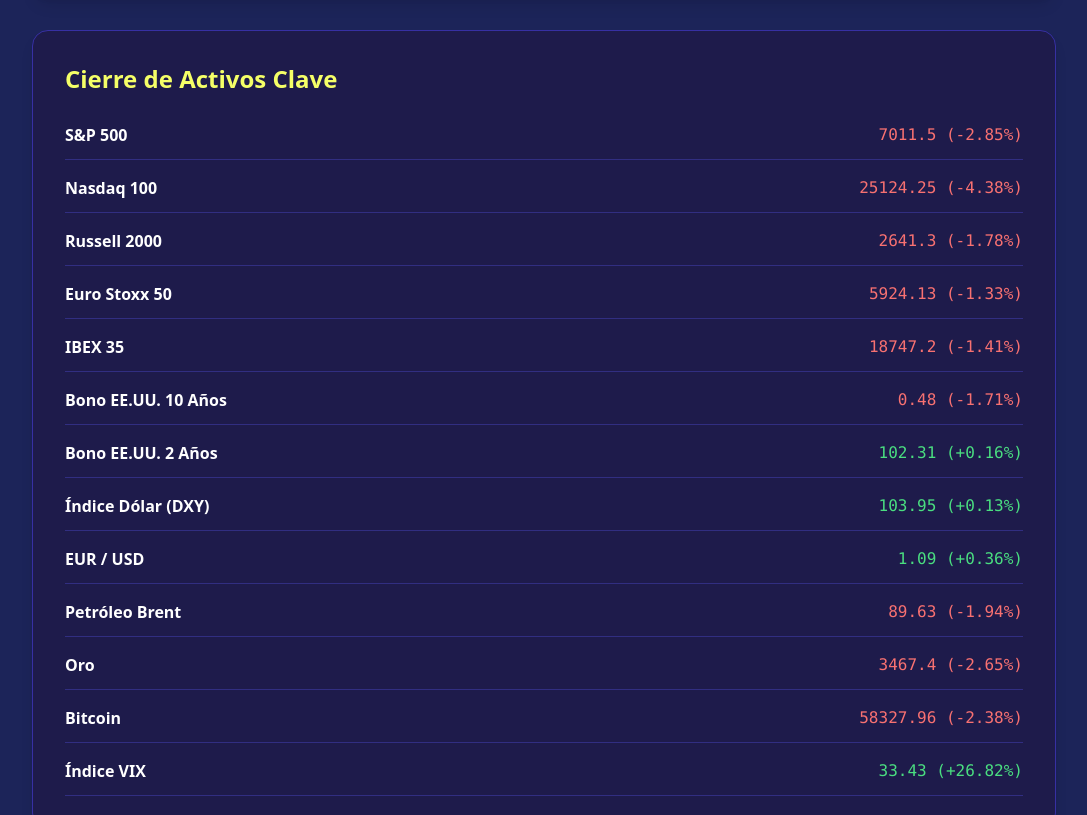
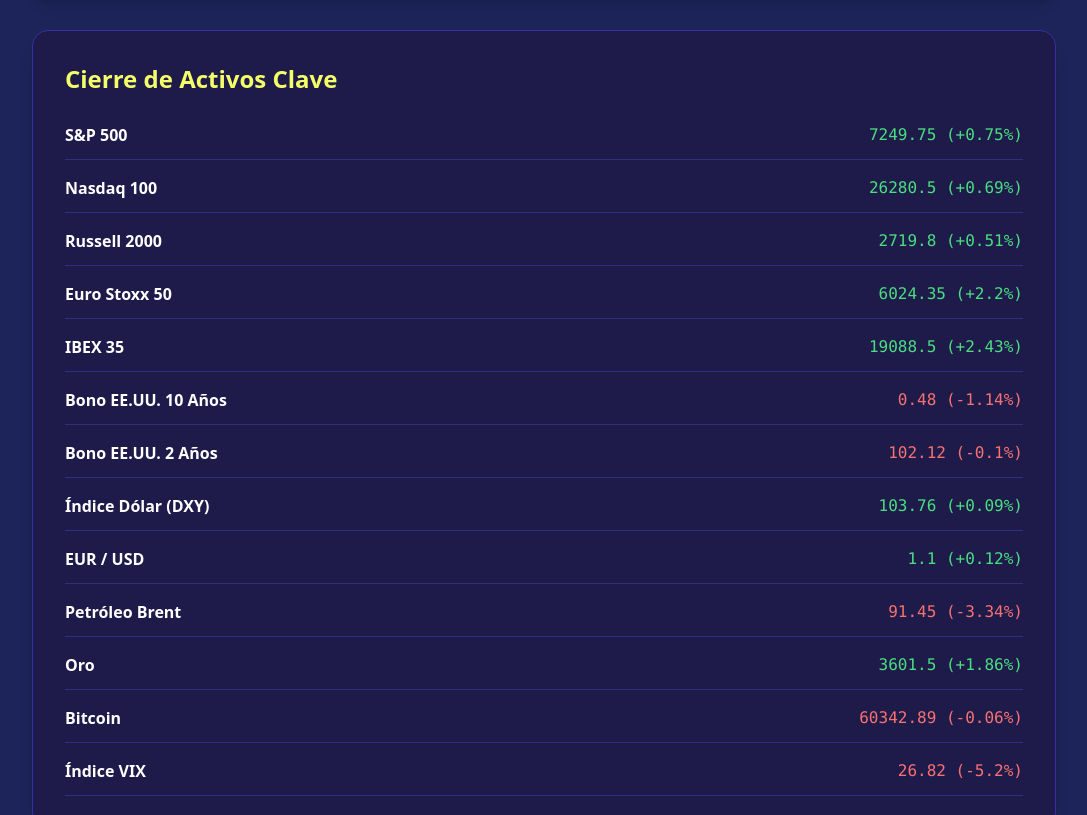
Before and after one commit to aguarinosm/mercado_bot.py, a plain HTML site: page index.html in a window 1280 px wide. Shown: the part 711-1526 px from the top of the page, without its empty margins (96-1183 px from the left). Drawn offline with nearby package versions, Linux system fonts and the light colour scheme.

Commit message:
Actualizar web diaria automática

```diff
--- a/index.html
+++ b/index.html
@@ -3,7 +3,7 @@
 <head>
     <meta charset="UTF-8">
     <meta name="viewport" content="width=device-width, initial-scale=1.0">
-    <title>Terminal Macro-Financiero | 25-11-2026</title>
+    <title>Terminal Macro-Financiero | 26-11-2026</title>
     <script src="https://cdn.tailwindcss.com"></script>
     <style>
         body { background-color: #1C2459; color: #ffffff; font-family: system-ui, -apple-system, sans-serif; }
@@ -15,14 +15,14 @@
         <!-- CABECERA -->
         <header class="border-b border-indigo-800 pb-4">
             <h1 class="text-4xl font-extrabold text-[#F5FF67]">Briefing de Mercados</h1>
-            <p class="text-indigo-300 mt-2 text-sm uppercase tracking-wider">Despliegue Analítico • Fecha: 25-11-2026</p>
+            <p class="text-indigo-300 mt-2 text-sm uppercase tracking-wider">Despliegue Analítico • Fecha: 26-11-2026</p>
         </header>
 
         <!-- BLOQUE 1: RESUMEN DUMMIES (AMARILLO GIGANTE) -->
         <section class="bg-custom-yellow p-6 md:p-8 rounded-2xl shadow-xl space-y-3 border-4 border-[#F5FF67]">
             <h2 class="text-2xl font-black uppercase tracking-wide">El mercado en 1 minuto</h2>
             <p class="text-lg font-medium leading-relaxed">
-                El mercado está en modo 'tormenta'. Los inversores tienen miedo porque el dinero es más caro de pedir prestado (los tipos de interés están altos). Como cuesta más financiarse, las empresas tienen más difícil crecer, y por eso la gente prefiere vender sus acciones y buscar refugios seguros.
+                Día de navegación tranquila. La economía crece a buen ritmo pero sin sobrecalentarse, y la inflación parece controlada. Esto es como ir en barco con el viento a favor: las empresas pueden planificar su futuro y los inversores compran acciones con confianza.
             </p>
         </section>
 
@@ -30,7 +30,7 @@
         <section class="bg-indigo-950 p-6 md:p-8 rounded-2xl border border-indigo-800 shadow-lg space-y-6">
             <h2 class="text-2xl font-bold text-[#F5FF67]">Monitor Macro & FED</h2>
             <p class="text-indigo-100 leading-relaxed text-lg">
-                <strong>Análisis Institucional:</strong> La volatilidad repunta (VIX en 33.43) en un contexto de reajuste de carteras. Con los tipos de la FED en 3.88% y la inflación persistente, el coste de oportunidad medido por el bono a 10 años (0.48%) sigue asfixiando los múltiplos de la renta variable tecnológica.
+                <strong>Análisis Institucional:</strong> Entorno macroeconómico acomodaticio o asimilado por el consenso. La lectura de inflación (337.476) y un mercado laboral estabilizado permiten que los índices directores extiendan su estructura técnica, con el bono a 10 años estabilizado en 0.48%.
             </p>
             <div class="grid grid-cols-2 md:grid-cols-4 gap-4 mt-6">
                 <div class="bg-[#1C2459] p-4 rounded-xl border border-indigo-800 text-center">
@@ -59,67 +59,67 @@
 
         <li class='flex justify-between border-b border-indigo-900 py-3 items-center'>
             <span class='font-semibold'>S&P 500</span>
-            <span class='font-mono text-red-400'>7011.5 (-2.85%)</span>
+            <span class='font-mono text-green-400'>7249.75 (+0.75%)</span>
         </li>
 
         <li class='flex justify-between border-b border-indigo-900 py-3 items-center'>
             <span class='font-semibold'>Nasdaq 100</span>
-            <span class='font-mono text-red-400'>25124.25 (-4.38%)</span>
+            <span class='font-mono text-green-400'>26280.5 (+0.69%)</span>
         </li>
 
         <li class='flex justify-between border-b border-indigo-900 py-3 items-center'>
             <span class='font-semibold'>Russell 2000</span>
-            <span class='font-mono text-red-400'>2641.3 (-1.78%)</span>
+            <span class='font-mono text-green-400'>2719.8 (+0.51%)</span>
         </li>
 
         <li class='flex justify-between border-b border-indigo-900 py-3 items-center'>
             <span class='font-semibold'>Euro Stoxx 50</span>
-            <span class='font-mono text-red-400'>5924.13 (-1.33%)</span>
+            <span class='font-mono text-green-400'>6024.35 (+2.2%)</span>
         </li>
 
         <li class='flex justify-between border-b border-indigo-900 py-3 items-center'>
             <span class='font-semibold'>IBEX 35</span>
-            <span class='font-mono text-red-400'>18747.2 (-1.41%)</span>
+            <span class='font-mono text-green-400'>19088.5 (+2.43%)</span>
         </li>
 
         <li class='flex justify-between border-b border-indigo-900 py-3 items-center'>
             <span class='font-semibold'>Bono EE.UU. 10 Años</span>
-            <span class='font-mono text-red-400'>0.48 (-1.71%)</span>
+            <span class='font-mono text-red-400'>0.48 (-1.14%)</span>
         </li>
 
         <li class='flex justify-between border-b border-indigo-900 py-3 items-center'>
             <span class='font-semibold'>Bono EE.UU. 2 Años</span>
-            <span class='font-mono text-green-400'>102.31 (+0.16%)</span>
+            <span class='font-mono text-red-400'>102.12 (-0.1%)</span>
         </li>
 
         <li class='flex justify-between border-b border-indigo-900 py-3 items-center'>
             <span class='font-semibold'>Índice Dólar (DXY)</span>
-            <span class='font-mono text-green-400'>103.95 (+0.13%)</span>
+            <span class='font-mono text-green-400'>103.76 (+0.09%)</span>
         </li>
 
         <li class='flex justify-between border-b border-indigo-900 py-3 items-center'>
             <span class='font-semibold'>EUR / USD</span>
-            <span class='font-mono text-green-400'>1.09 (+0.36%)</span>
+            <span class='font-mono text-green-400'>1.1 (+0.12%)</span>
         </li>
 
         <li class='flex justify-between border-b border-indigo-900 py-3 items-center'>
             <span class='font-semibold'>Petróleo Brent</span>
-            <span class='font-mono text-red-400'>89.63 (-1.94%)</span>
+            <span class='font-mono text-red-400'>91.45 (-3.34%)</span>
         </li>
 
         <li class='flex justify-between border-b border-indigo-900 py-3 items-center'>
             <span class='font-semibold'>Oro</span>
-            <span class='font-mono text-red-400'>3467.4 (-2.65%)</span>
+            <span class='font-mono text-green-400'>3601.5 (+1.86%)</span>
         </li>
 
         <li class='flex justify-between border-b border-indigo-900 py-3 items-center'>
             <span class='font-semibold'>Bitcoin</span>
-            <span class='font-mono text-red-400'>58327.96 (-2.38%)</span>
+            <span class='font-mono text-red-400'>60342.89 (-0.06%)</span>
         </li>
 
         <li class='flex justify-between border-b border-indigo-900 py-3 items-center'>
             <span class='font-semibold'>Índice VIX</span>
-            <span class='font-mono text-green-400'>33.43 (+26.82%)</span>
+            <span class='font-mono text-red-400'>26.82 (-5.2%)</span>
         </li>
 
             </ul>
```
